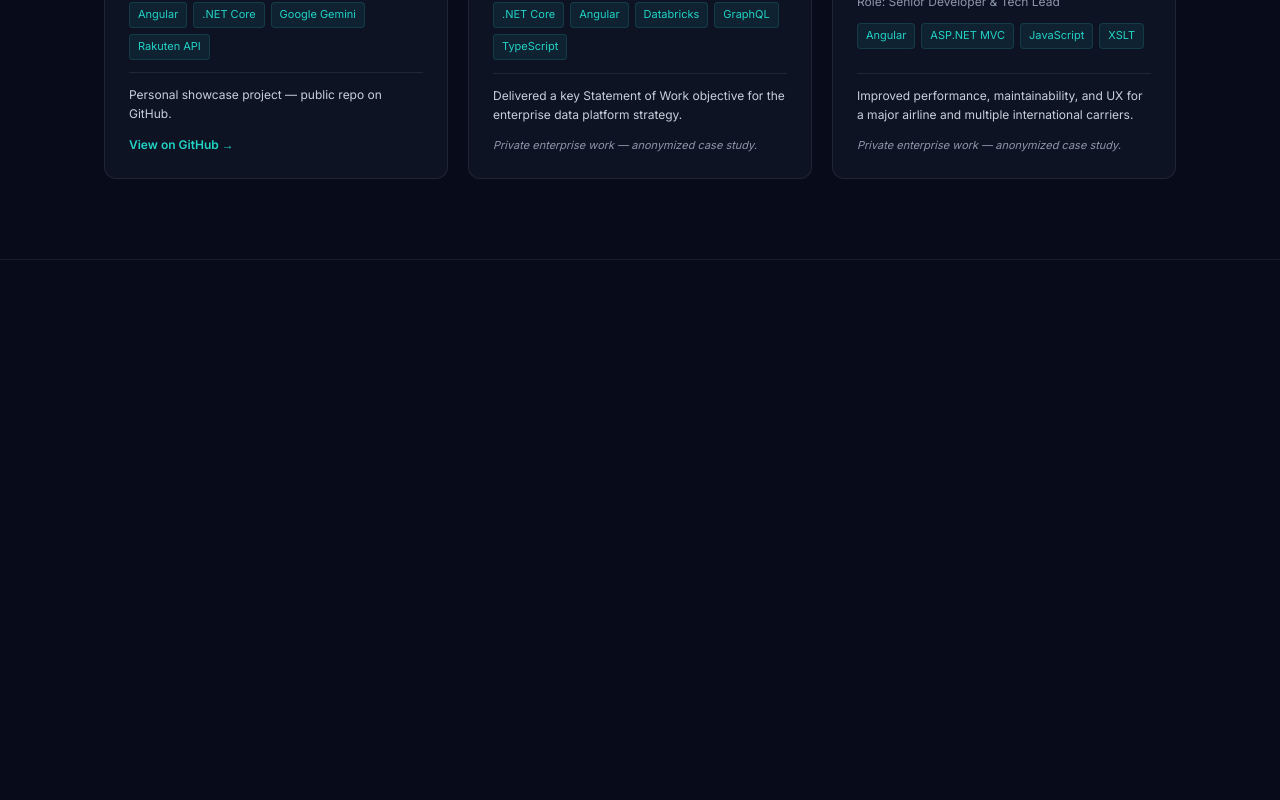
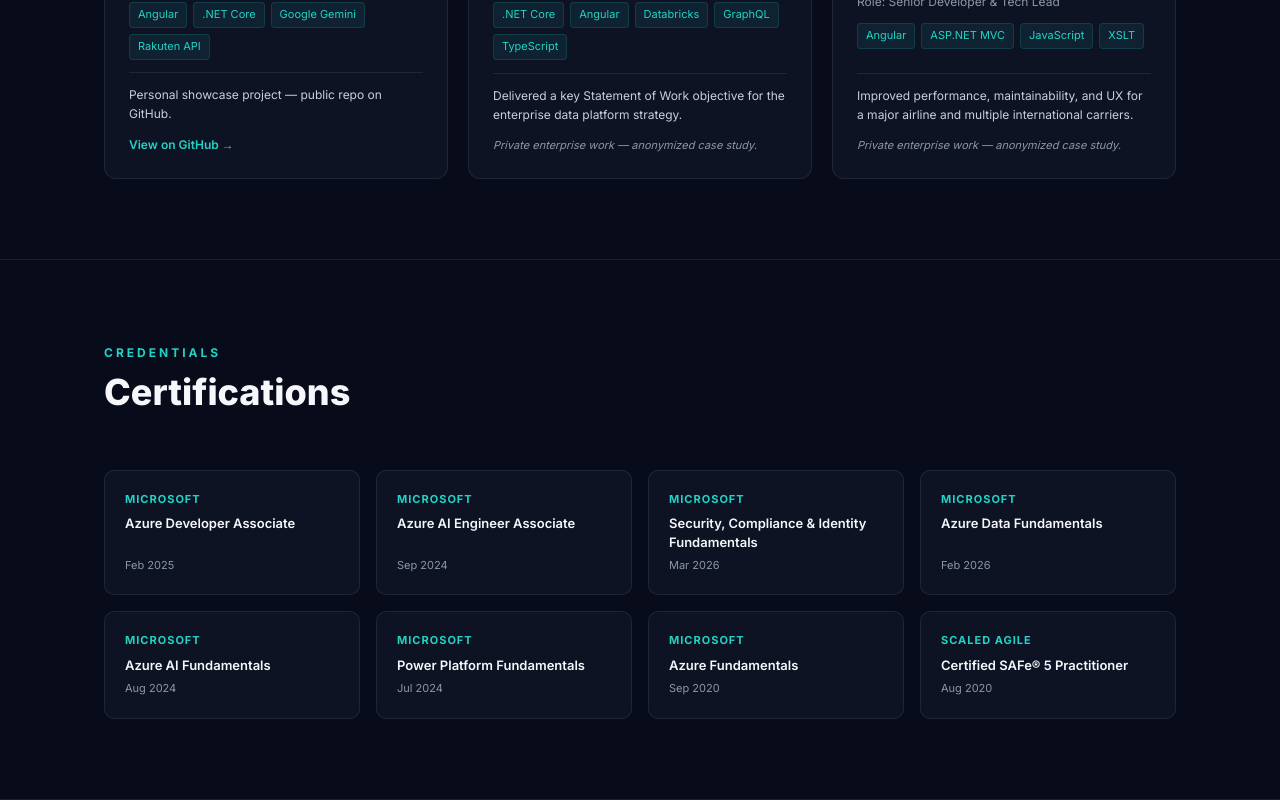
Before and after one commit to davedecena01/PortfolioWeb, an Angular app: page / in a window 1280 px wide. Shown: the part 3748-4548 px from the top of the page. Before the commit the page ends 4008 px from the top, so only its background shows below. Built offline with nearby package versions, Linux system fonts and the light colour scheme.

Commit message:
feat: add CertificationsComponent

```diff
--- /dev/null
+++ b/src/app/features/certifications/certifications.component.html
@@ -0,0 +1,19 @@
+<app-section-wrapper sectionId="certifications">
+  <span class="section-label">Credentials</span>
+  <h2 class="section-title">Certifications</h2>
+
+  <div class="certs-grid">
+    @for (cert of certifications; track cert.name) {
+      <div class="cert-card">
+        <div class="cert-issuer">{{ cert.issuer }}</div>
+        <div class="cert-name">{{ cert.name }}</div>
+        <div class="cert-date">{{ cert.date }}</div>
+        @if (cert.credentialUrl) {
+          <a [href]="cert.credentialUrl" target="_blank" rel="noopener noreferrer" class="cert-link">
+            Verify credential →
+          </a>
+        }
+      </div>
+    }
+  </div>
+</app-section-wrapper>
--- /dev/null
+++ b/src/app/features/certifications/certifications.component.scss
@@ -0,0 +1,49 @@
+@use '../../../styles/variables' as *;
+
+.certs-grid {
+  display: grid;
+  grid-template-columns: repeat(4, 1fr);
+  gap: 16px;
+}
+
+.cert-card {
+  background: $surface;
+  border: 1px solid $border;
+  border-radius: $radius-md;
+  padding: 20px;
+  display: flex;
+  flex-direction: column;
+  gap: 6px;
+  transition: border-color $transition-base;
+
+  &:hover { border-color: rgba(34, 211, 197, 0.25); }
+}
+
+.cert-issuer {
+  font-size: 11px;
+  font-weight: 700;
+  color: $accent;
+  letter-spacing: 1px;
+  text-transform: uppercase;
+}
+
+.cert-name {
+  font-size: 13px;
+  font-weight: 600;
+  color: $heading;
+  line-height: 1.4;
+}
+
+.cert-date {
+  font-size: 11px;
+  color: $muted;
+  margin-top: auto;
+}
+
+.cert-link {
+  font-size: 11px;
+  color: $accent;
+  margin-top: 4px;
+
+  &:hover { text-decoration: underline; }
+}
--- /dev/null
+++ b/src/app/features/certifications/certifications.component.ts
@@ -0,0 +1,15 @@
+import { Component } from '@angular/core';
+import { SectionWrapperComponent } from '../../shared/ui/section-wrapper/section-wrapper.component';
+import { CERTIFICATION_ITEMS } from '../../core/constants/certifications.constants';
+import { CertificationItem } from '../../core/models/models';
+
+@Component({
+  selector: 'app-certifications',
+  standalone: true,
+  imports: [SectionWrapperComponent],
+  templateUrl: './certifications.component.html',
+  styleUrls: ['./certifications.component.scss'],
+})
+export class CertificationsComponent {
+  readonly certifications: CertificationItem[] = CERTIFICATION_ITEMS;
+}
--- a/src/app/layout/shell/shell.component.html
+++ b/src/app/layout/shell/shell.component.html
@@ -5,4 +5,5 @@
   <app-skills></app-skills>
   <app-experience></app-experience>
   <app-projects></app-projects>
+  <app-certifications></app-certifications>
 </main>
--- a/src/app/layout/shell/shell.component.ts
+++ b/src/app/layout/shell/shell.component.ts
@@ -5,13 +5,14 @@
 import { SkillsComponent } from '../../features/skills/skills.component';
 import { ExperienceComponent } from '../../features/experience/experience.component';
 import { ProjectsComponent } from '../../features/projects/projects.component';
+import { CertificationsComponent } from '../../features/certifications/certifications.component';
 import { ScrollSpyService } from '../../shared/ui/scroll-spy/scroll-spy.service';
 import { NAV_ITEMS } from '../../core/constants/nav.constants';
 
 @Component({
   selector: 'app-shell',
   standalone: true,
-  imports: [HeaderComponent, HomeComponent, AboutComponent, SkillsComponent, ExperienceComponent, ProjectsComponent],
+  imports: [HeaderComponent, HomeComponent, AboutComponent, SkillsComponent, ExperienceComponent, ProjectsComponent, CertificationsComponent],
   templateUrl: './shell.component.html',
   styleUrls: ['./shell.component.scss'],
 })
```
Also changed, not shown: 1 other file (tests, documents, lock files or other folders).
